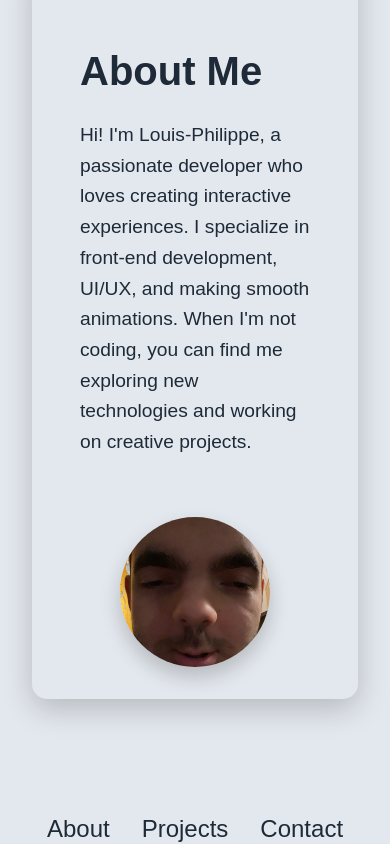
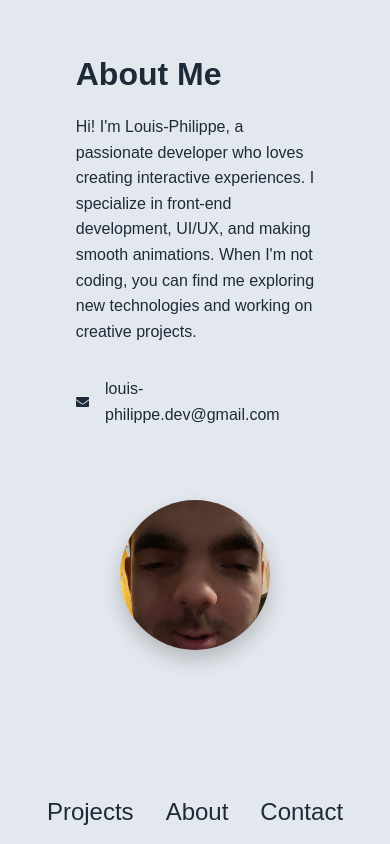
Before and after one commit to Louispoire/My-Portfolio, a React (Vite) app: page /simdev in a window 390 px wide. Shown: the part 1920-2764 px from the top of the page. Built offline with nearby package versions, Linux system fonts and the light colour scheme.

Commit message:
Fixed UI issue
Added email link

```diff
--- a/src/components/about/About.css
+++ b/src/components/about/About.css
@@ -11,19 +11,31 @@
 .about-container {
     display: flex;
     align-items: center;
-    max-width: 1000px;
+    max-width: 1500px;
     width: 100%;
-    background: var(--bg-alt);
+    /*background-color: var(--bg-color);*/
     padding: 2rem;
     border-radius: 15px;
-    box-shadow: 0px 10px 30px rgba(0, 0, 0, 0.2);
+    /*box-shadow: 0px 10px 30px rgba(0, 0, 0, 0.2);*/
+}
+
+.contact-section {
+    display: flex;
+    align-items: center;
+    gap: 1rem;
+    margin-right: 2rem;
+}
+
+.mail-icon {
+    font-size: 2rem;
+    color: var(--text-primary);
 }
 
 /* Text Section */
 .about-text {
     flex: 1;
     text-align: left;
-    padding: 1rem;
+    padding: 2rem;
 }
 
 .about-text h2 {
@@ -32,7 +44,7 @@
 }
 
 .about-text p {
-    font-size: 1.2rem;
+    font-size: 2rem;
     line-height: 1.6;
     color: var(--text-primary);
 }
@@ -47,10 +59,11 @@
 
 /* Profile Picture Styling */
 .profile-pic {
-    width: 200px;
-    height: 200px;
+    width: 400px;
+    height: 400px;
     border-radius: 50%;
-    object-fit: cover; /* Prevents stretching */
+    object-fit: cover;
+    /* Prevents stretching */
     box-shadow: 0px 10px 20px rgba(0, 0, 0, 0.2);
     transition: box-shadow 0.3s ease-in-out;
 }
@@ -60,8 +73,7 @@
     box-shadow: 0px 15px 25px rgba(0, 0, 0, 0.3);
 }
 
-/* Responsive Design */
-@media (max-width: 768px) {
+@media (max-width: 1024px) {
     .about-container {
         flex-direction: column;
         text-align: center;
@@ -72,7 +84,94 @@
     }
 
     .profile-pic {
+        width: 225px;
+        height: 225px;
+    }
+
+    .about-text h2 {
+        font-size: 2rem;
+    }
+
+    .about-text p {
+        font-size: 1.3rem;
+        line-height: 1.6;
+        color: var(--text-primary);
+    }
+
+    .mail-icon {
+        font-size: 1.3rem;
+        color: var(--text-primary);
+    }
+
+}
+
+@media (max-width: 1280px) {
+    .profile-container {
+        margin-top: 1.5rem;
+    }
+
+    .profile-pic {
+        width: 300px;
+        height: 300px;
+    }
+
+    .about-text h2 {
+        font-size: 2rem;
+    }
+
+    .about-text p {
+        font-size: 1.5rem;
+    }
+
+    .mail-icon {
+        font-size: 1.5rem;
+    }
+}
+
+@media (max-width: 1024px) {
+    .about-container {
+        flex-direction: column;
+        text-align: center;
+    }
+
+    .profile-container {
+        margin-top: 1.5rem;
+    }
+
+    .profile-pic {
+        width: 225px;
+        height: 225px;
+    }
+
+    .about-text h2 {
+        font-size: 2rem;
+    }
+
+    .about-text p {
+        font-size: 1.3rem;
+    }
+
+    .mail-icon {
+        font-size: 1.3rem;
+    }
+
+}
+
+/* Responsive Design */
+@media (max-width: 768px) {
+
+    .profile-pic {
         width: 150px;
         height: 150px;
     }
+
+    .about-text p {
+        font-size: 1rem;
+    }
+
+    .mail-icon {
+        font-size: 1rem;
+
+    }
+
 }
--- a/src/components/about/About.jsx
+++ b/src/components/about/About.jsx
@@ -1,6 +1,7 @@
 import './About.css';
 import { motion } from 'framer-motion';
 import profilePic from '../../assets/profile.JPG'; // Make sure the image exists in your assets folder
+import {FaEnvelope} from 'react-icons/fa';
 
 function About() {
   return (
@@ -14,6 +15,11 @@ function About() {
             I specialize in front-end development, UI/UX, and making smooth animations.
             When I'm not coding, you can find me exploring new technologies and working on creative projects.
           </p>
+          <div className='contact-section'>
+            <FaEnvelope className="mail-icon" />
+            <p>louis-philippe.dev@gmail.com</p>
+          </div>
+
         </div>
 
         {/* Animated Profile Picture */}
--- a/src/components/footer/Footer.jsx
+++ b/src/components/footer/Footer.jsx
@@ -4,12 +4,31 @@ import { FaFacebook, FaTwitter, FaInstagram } from 'react-icons/fa';
 function Footer() {
   const currentYear = new Date().getFullYear();
 
+
+    // Smooth Scrolling to Sections
+    const scrollToSection = (id) => {
+      const section = document.getElementById(id);
+      if (section) {
+        section.scrollIntoView({
+          behavior: 'smooth',
+          block: 'start' // Ensure it scrolls properly
+        });
+        setIsOpen(false); // Close menu on mobile
+      }
+    };
+
+    // Scroll to Top function
+    const scrollToTop = () => {
+      window.scrollTo({ top: 0, behavior: 'smooth' });
+    };
+
+
   return (
     <footer className="footer">
       <div className='footer-links'>
-        <a href="#about">About</a>
-        <a href="#projects">Projects</a>
-        <a href="#contact">Contact</a>
+        <a onClick={() => scrollToSection('projects')}>Projects</a>
+        <a onClick={() => scrollToSection('about')}>About</a>
+        <a onClick={() => scrollToSection('contact')}>Contact</a>
       </div>
       <div className="social-media-icons">
         <a href="https://facebook.com" target="_blank" rel="noopener noreferrer">
--- a/src/components/navbar/Navbar.css
+++ b/src/components/navbar/Navbar.css
@@ -149,6 +149,7 @@ a:hover {
     width: 100%;
     height: 100%;
     background-color: var(--bg-color);
+    transition: background-color 0.5s ease-in-out, color 0.5s ease-in-out;
     display: flex;
     flex-direction: column;
     justify-content: center;
--- a/src/components/projects/Card.jsx
+++ b/src/components/projects/Card.jsx
@@ -1,7 +1,30 @@
 import React from 'react';
 import './Card.css';
 
-function Card({ title, description, timestamp, image }) {
+function Card({ title, description, timestamp, image, type, link, androidLink, iOSLink }) {
+
+  const navigateToLink = () => {
+    console.log("Button clicked!"); // Debugging
+
+    if (type === 'website') {
+      window.open(link, '_blank', 'noopener,noreferrer');
+    } else if (type === 'app') {
+      const userAgent = navigator.userAgent || navigator.vendor || window.opera;
+
+      if (/android/i.test(userAgent) && androidLink) {
+        console.log("Opening Android App:", androidLink);
+        window.open(androidLink, '_blank', 'noopener,noreferrer');
+      } else if (/iPad|iPhone|iPod/.test(userAgent) && !window.MSStream && iOSLink) {
+        console.log("Opening iOS App:", iOSLink);
+        window.open(iOSLink, '_blank', 'noopener,noreferrer');
+      } else {
+        alert("This app is available only on mobile devices.");
+      }
+    } else {
+      console.log("No valid link found.");
+    }
+  };
+
   return (
     <div className="project-card">
       <img className="project-card-image" src={image} alt={title} />
@@ -9,7 +32,10 @@ function Card({ title, description, timestamp, image }) {
         <h2 className="project-card-title">{title}</h2>
         <h3>{timestamp}</h3>
         <p className="project-card-description">{description}</p>
-        <button className="learn-more-button">Learn More</button>
+        {/* Show button for websites and apps */}
+        <button className="learn-more-button" onClick={navigateToLink}>
+          {type === 'website' ? 'Learn More' : 'Get the App'}
+        </button>
       </div>
     </div>
   );
--- a/src/components/projects/Projects.jsx
+++ b/src/components/projects/Projects.jsx
@@ -30,15 +30,18 @@ function Projects() {
       description: "Made in Typescript, ReactJs, and NodeJs",
       bgColor: "#ff7c7c",
       image: theme === 'light' ? simdevWebsiteLight : simdevWebsiteDark,
-      timestamp: '2023-2024'
+      timestamp: '2023-2024',
+      type: 'website',
+      link: 'https://simdev.ca/'
     },
     {
       id: 2,
       title: "Swift Counter",
-      description: "Another great one.",
+      description: "A modern and elegant iOS/Android counter app",
       bgColor: "#6c5ce7",
       image: counterIcon,
-      timestamp: '2024-2025'
+      timestamp: '2024-2025',
+      type: 'app',
     }
   ];
 
@@ -53,8 +56,12 @@ function Projects() {
             key={project.id}
             title={project.title}
             description={project.description}
-            yearBuilt={project.timestamp}
+            timestamp={project.timestamp}
             image={project.image}
+            type={project.type}
+            link={project.link}
+            androidLink={project.androidLink}
+            iOSLink={project.iOSLink}
           />
         ))}
       </div>
```
